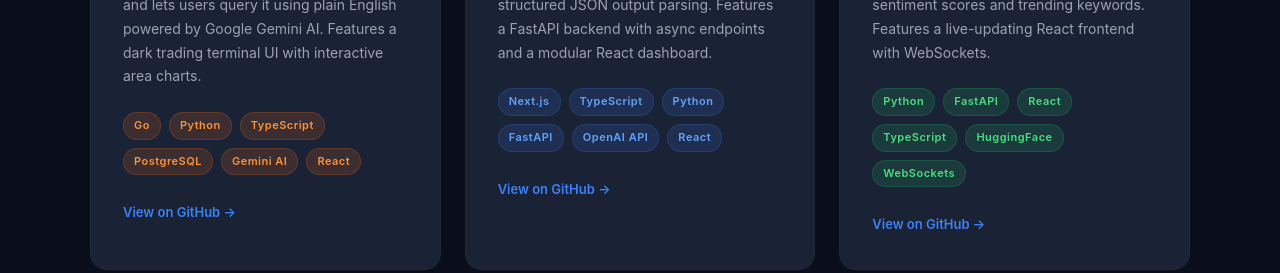
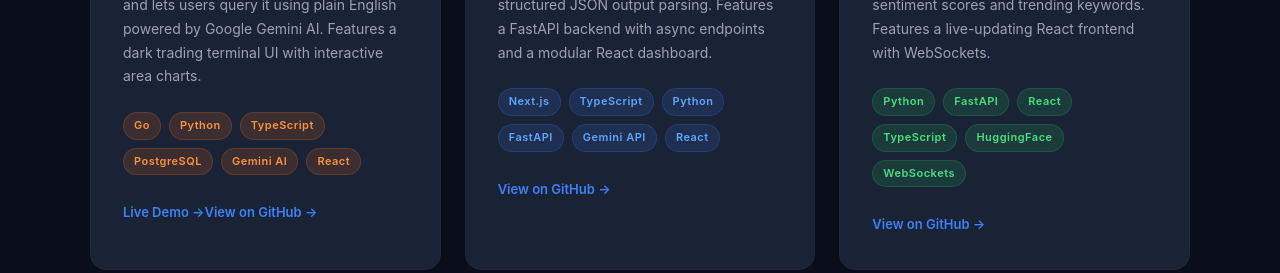
Before and after one commit to TrimStream/TrimStream.github.io, a Next.js app: page / in a window 1280 px wide. Shown: the part 1340-1613 px from the top of the page. Built offline with nearby package versions, Linux system fonts and the light colour scheme.

Commit message:
Add live demo link and update API reference in project details

```diff
--- a/app/page.tsx
+++ b/app/page.tsx
@@ -84,6 +84,9 @@ export default function Home() {
                 <span className="tech-tag orange">Gemini AI</span>
                 <span className="tech-tag orange">React</span>
               </div>
+              <a href="https://eshaan-finsight.vercel.app" target="_blank" className="project-link">
+                Live Demo →
+              </a>
               <a href="https://github.com/TrimStream/FinSight" target="_blank" className="project-link">
                 View on GitHub →
               </a>
@@ -101,7 +104,7 @@ export default function Home() {
                 <span className="tech-tag blue">TypeScript</span>
                 <span className="tech-tag blue">Python</span>
                 <span className="tech-tag blue">FastAPI</span>
-                <span className="tech-tag blue">OpenAI API</span>
+                <span className="tech-tag blue">Gemini API</span>
                 <span className="tech-tag blue">React</span>
               </div>
               <a href="https://github.com/TrimStream/MarketMind" target="_blank" className="project-link">
```
